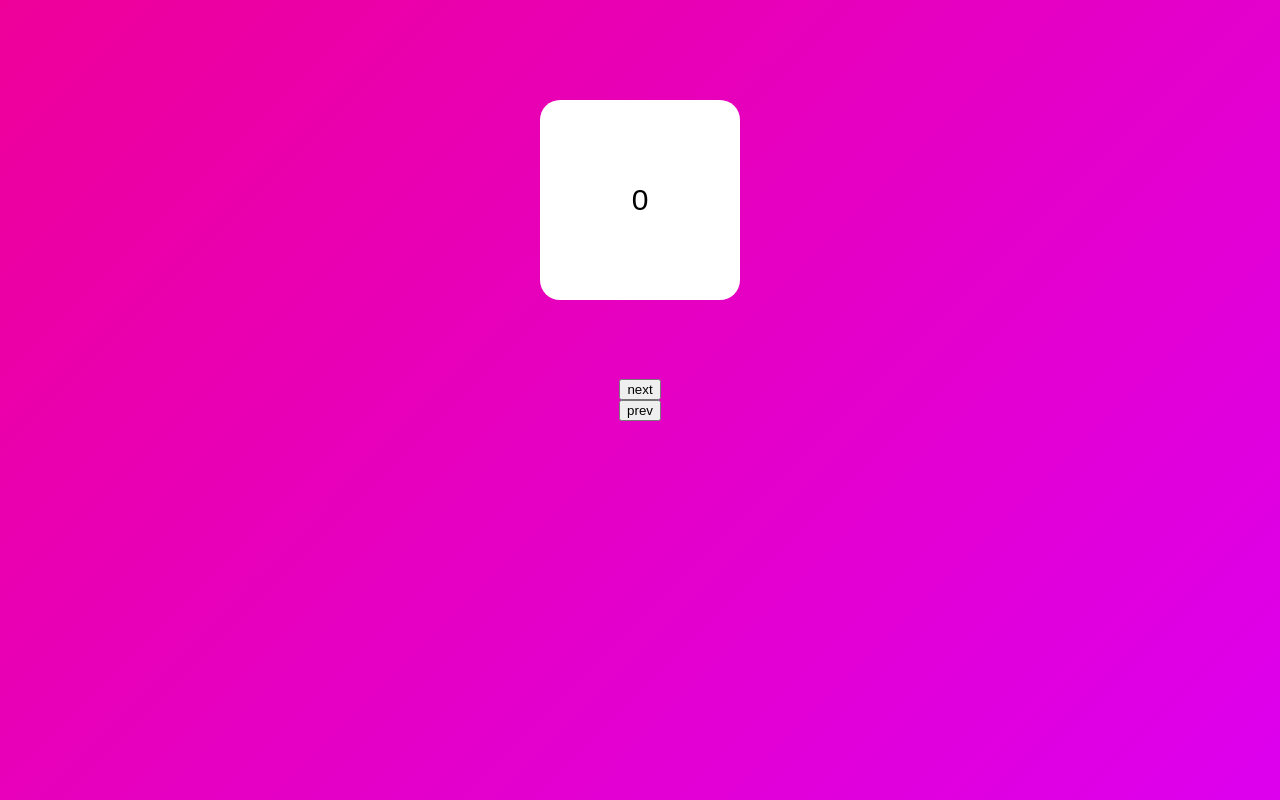
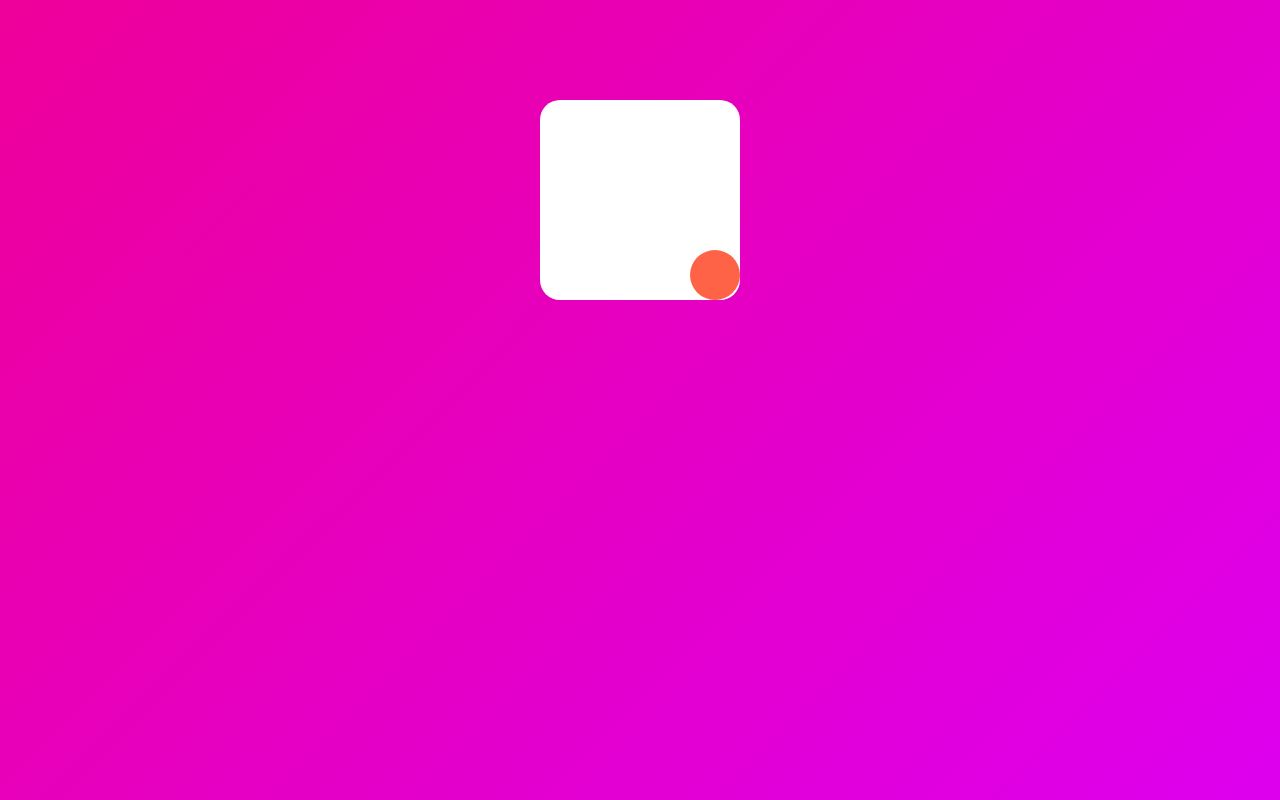
Before and after one commit to rlaclghks123/framerMotionPractice, a React (Create React App) app: page / in a window 1280 px wide. Built offline with nearby package versions, Linux system fonts and the light colour scheme.

Commit message:
framer motion 8: layout prop

```diff
--- a/src/App.tsx
+++ b/src/App.tsx
@@ -1,5 +1,5 @@
 import styled from "styled-components";
-import { AnimatePresence, motion } from "framer-motion";
+import { motion } from "framer-motion";
 import { useState } from "react";
 
 const Wrapper = styled(motion.div)`
@@ -19,63 +19,34 @@ const Box = styled(motion.div)`
   background-color: white;
   font-size: 30px;
   display: flex;
-  justify-content: center;
-  align-items: center;
   top: 100px;
   position: absolute;
 `;
 
-const BoxVar = {
-  entry: (isBack: boolean) => ({
-    x: isBack ? -500 : 500,
-    scale: 0,
-    opacity: 0,
-  }),
-
-  visible: {
-    x: 0,
-    scale: 1,
-    opacity: 1,
-    transition: { duration: 1 },
-  },
-  exit: (isBack: boolean) => ({
-    x: isBack ? 500 : -500,
-    scale: 0,
-    opacity: 0,
-    transition: { duration: 1 },
-  }),
-};
+const Circle = styled(motion.div)`
+  width: 50px;
+  height: 50px;
+  border-radius: 50%;
+  background-color: tomato;
+`;
 
 function App() {
-  const [visible, setVisible] = useState(0);
-  const [isBack, setBack] = useState(false);
+  const [clicked, setClicked] = useState(false);
 
-  const nextBtn = () => {
-    setBack(false);
-    setVisible(prev => (prev === 10 ? 1 : prev + 1));
-  };
-
-  const prevBtn = () => {
-    setBack(true);
-    setVisible(prev => (prev === 1 ? 10 : prev - 1));
+  const toggleBtn = () => {
+    setClicked(prev => !prev);
   };
 
   return (
-    <Wrapper>
-      <AnimatePresence custom={isBack}>
-        <Box
-          key={visible}
-          variants={BoxVar}
-          initial="entry"
-          animate="visible"
-          exit="exit"
-          custom={isBack}
-        >
-          {visible}
-        </Box>
-      </AnimatePresence>
-      <button onClick={nextBtn}>next</button>
-      <button onClick={prevBtn}>prev</button>
+    <Wrapper onClick={toggleBtn}>
+      <Box
+        style={{
+          justifyContent: clicked ? "flex-start" : "flex-end",
+          alignItems: clicked ? "flex-start" : "flex-end",
+        }}
+      >
+        <Circle layout />
+      </Box>
     </Wrapper>
   );
 }
```
